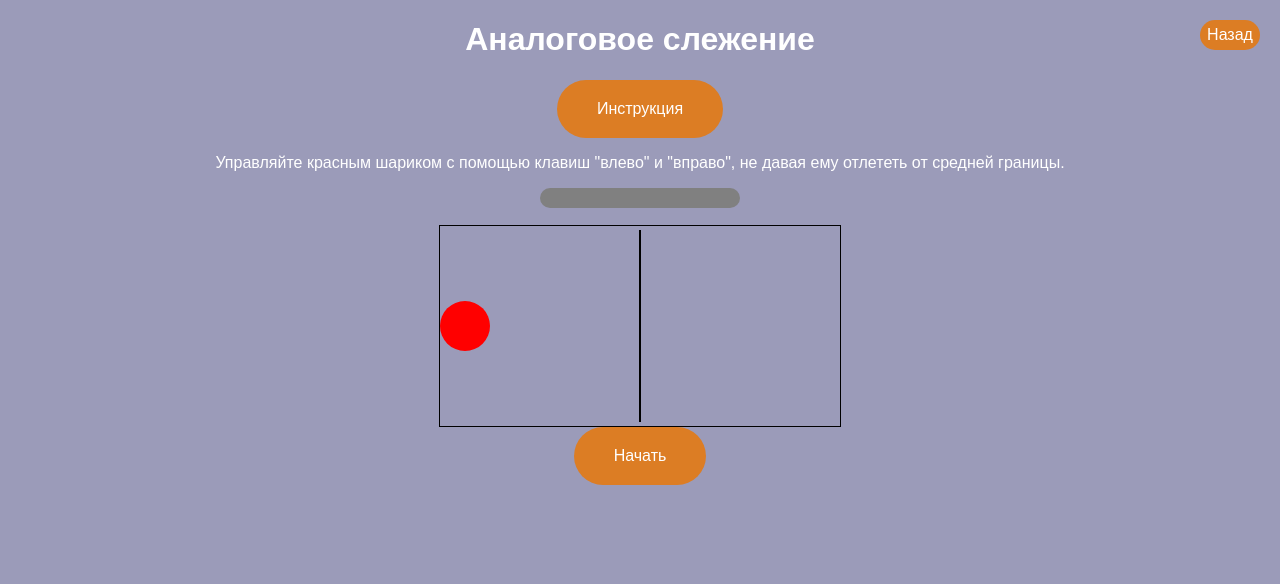
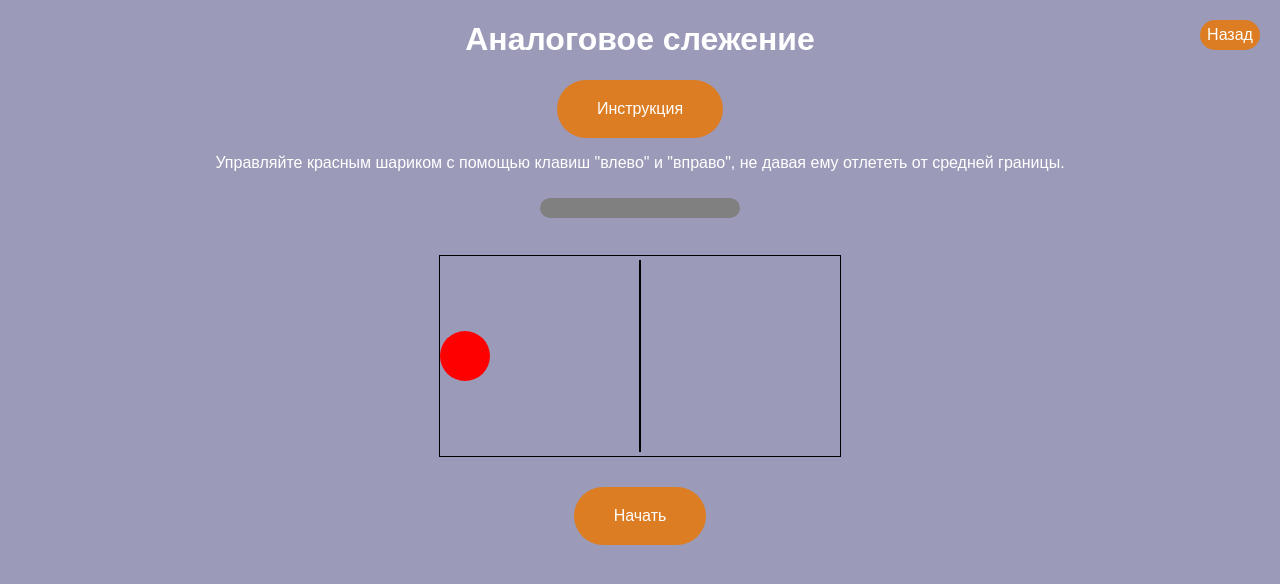
Before and after one commit to kostyanoy/opd-kiwi, a PHP site: page /analogSum.html in a window 1280 px wide. Shown: the top 584 px of the page. Run offline with PHP 8.4, Linux system fonts and the light colour scheme.

Commit message:
отступы кнопок

```diff
--- a/css/analogPurs.css
+++ b/css/analogPurs.css
@@ -22,7 +22,9 @@
 #startButton {
     display: block;
     margin: 0 auto;
-    text-align: center;}
+    text-align: center;
+    margin-top: 30px;
+}
 
 
 #ball1, #ball2 {
@@ -110,6 +112,8 @@ progress {
     background-color: rgba(26, 188, 156, 0.25);
     border-radius: 10px;
     overflow: hidden;
+    margin-top: 20px;
+    margin-bottom: 30px;
 
 }
 
--- a/css/analogSum.css
+++ b/css/analogSum.css
@@ -15,7 +15,9 @@
 #startButton {
     display: block;
     margin: 0 auto;
-    text-align: center;}
+    text-align: center;
+    margin-top: 30px;
+}
 
 #container {
     width: 400px;
@@ -115,6 +117,8 @@ progress {
     background-color: rgba(26, 188, 156, 0.25);
     border-radius: 10px;
     overflow: hidden;
+    margin-bottom: 20px;
+    margin-top: 10px;
 
 }
 
```
